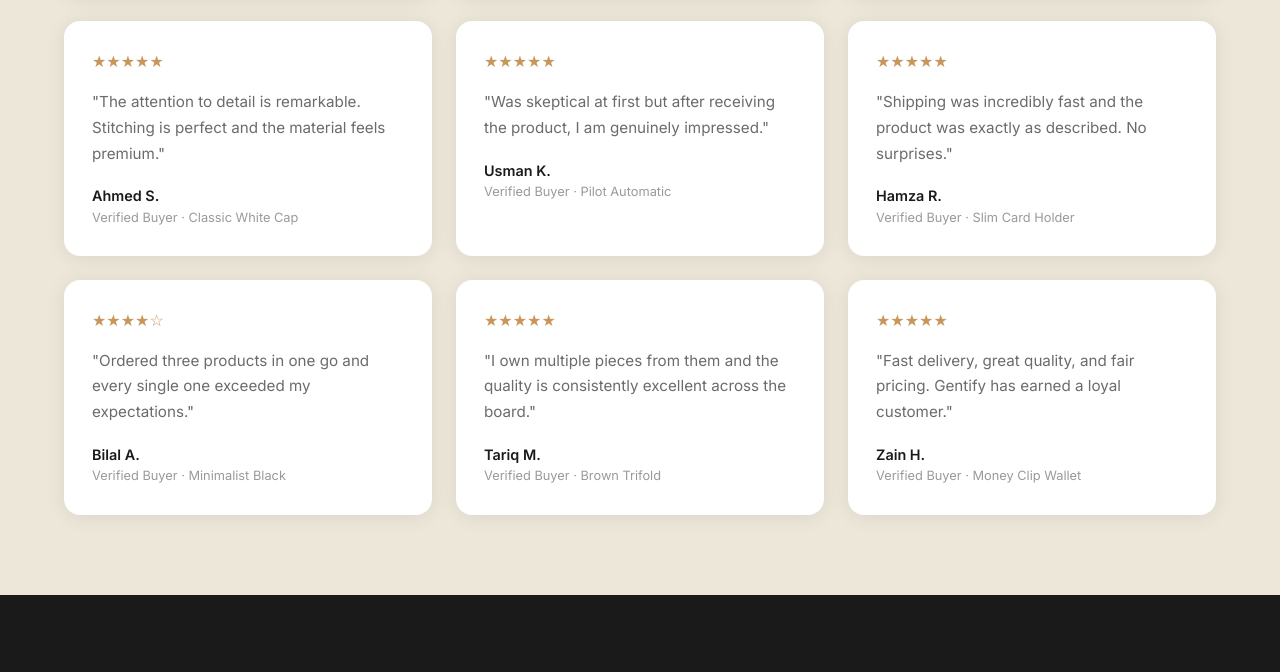
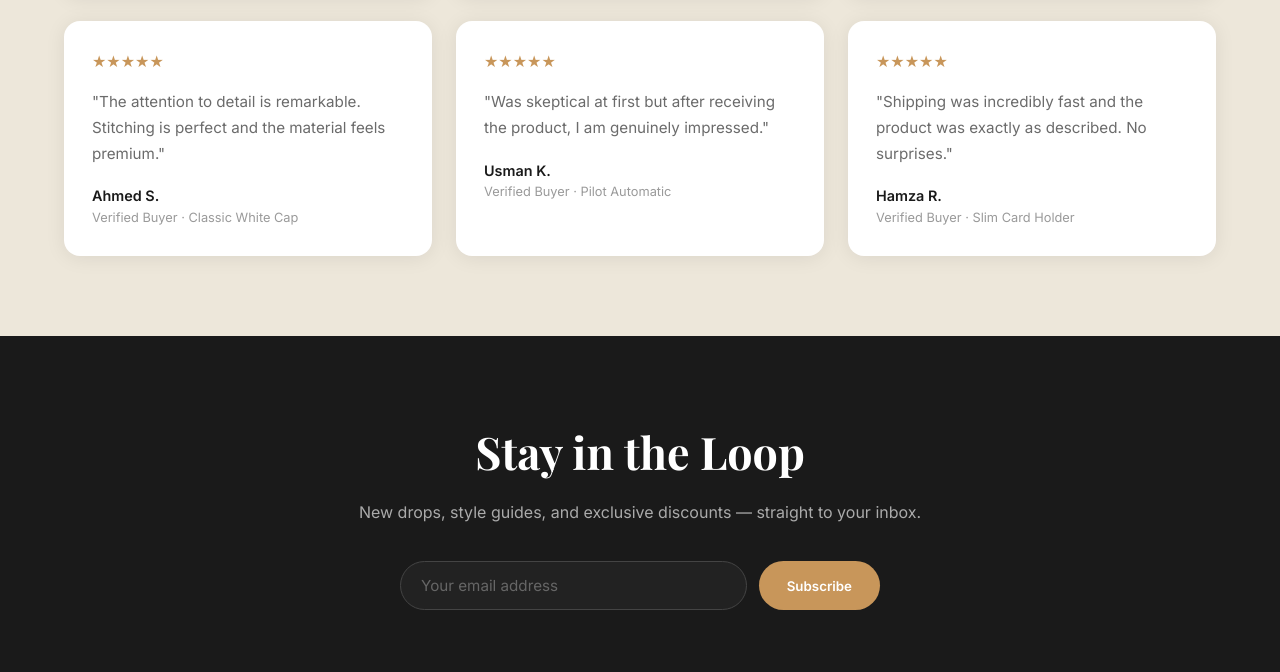
Before and after one commit to mabbasaskri-create/Gentify, a website: page index.html in a window 1280 px wide. Shown: the part 2347-3019 px from the top of the page. Drawn offline with nearby package versions, Linux system fonts and the light colour scheme; a web font is replaced by a local one.

Commit message:
Add files via upload

```diff
--- a/index.html
+++ b/index.html
@@ -139,24 +139,6 @@
       <div class="reviewer">Hamza R.</div>
       <div class="reviewer-title">Verified Buyer &middot; Slim Card Holder</div>
     </div>
-    <div class="testimonial-card">
-      <div class="stars">&#9733;&#9733;&#9733;&#9733;&#9734;</div>
-      <p class="testimonial-text">"Ordered three products in one go and every single one exceeded my expectations."</p>
-      <div class="reviewer">Bilal A.</div>
-      <div class="reviewer-title">Verified Buyer &middot; Minimalist Black</div>
-    </div>
-    <div class="testimonial-card">
-      <div class="stars">&#9733;&#9733;&#9733;&#9733;&#9733;</div>
-      <p class="testimonial-text">"I own multiple pieces from them and the quality is consistently excellent across the board."</p>
-      <div class="reviewer">Tariq M.</div>
-      <div class="reviewer-title">Verified Buyer &middot; Brown Trifold</div>
-    </div>
-    <div class="testimonial-card">
-      <div class="stars">&#9733;&#9733;&#9733;&#9733;&#9733;</div>
-      <p class="testimonial-text">"Fast delivery, great quality, and fair pricing. Gentify has earned a loyal customer."</p>
-      <div class="reviewer">Zain H.</div>
-      <div class="reviewer-title">Verified Buyer &middot; Money Clip Wallet</div>
-    </div>
   </div>
 </section>
 
--- a/styles.css
+++ b/styles.css
@@ -373,7 +373,7 @@ nav {
 
 /* ===== TESTIMONIALS ===== */
 .testimonials-grid {
-  display: grid; grid-template-columns: repeat(auto-fit, minmax(280px, 1fr));
+  display: grid; grid-template-columns: repeat(3, 1fr);
   gap: 24px;
 }
 .testimonial-card {
@@ -1438,7 +1438,7 @@ footer {
   .feature-icon { font-size: 1.4rem; margin-bottom: 6px; }
   .feature-title { font-size: 0.9rem; margin-bottom: 4px; }
   .feature-desc { font-size: 0.78rem; }
-  .testimonials-grid { grid-template-columns: 1fr; }
+  .testimonials-grid { grid-template-columns: repeat(2, 1fr); gap: 16px; }
 
   .newsletter { padding: 48px 4%; }
   .newsletter-form { flex-direction: column; }
```
